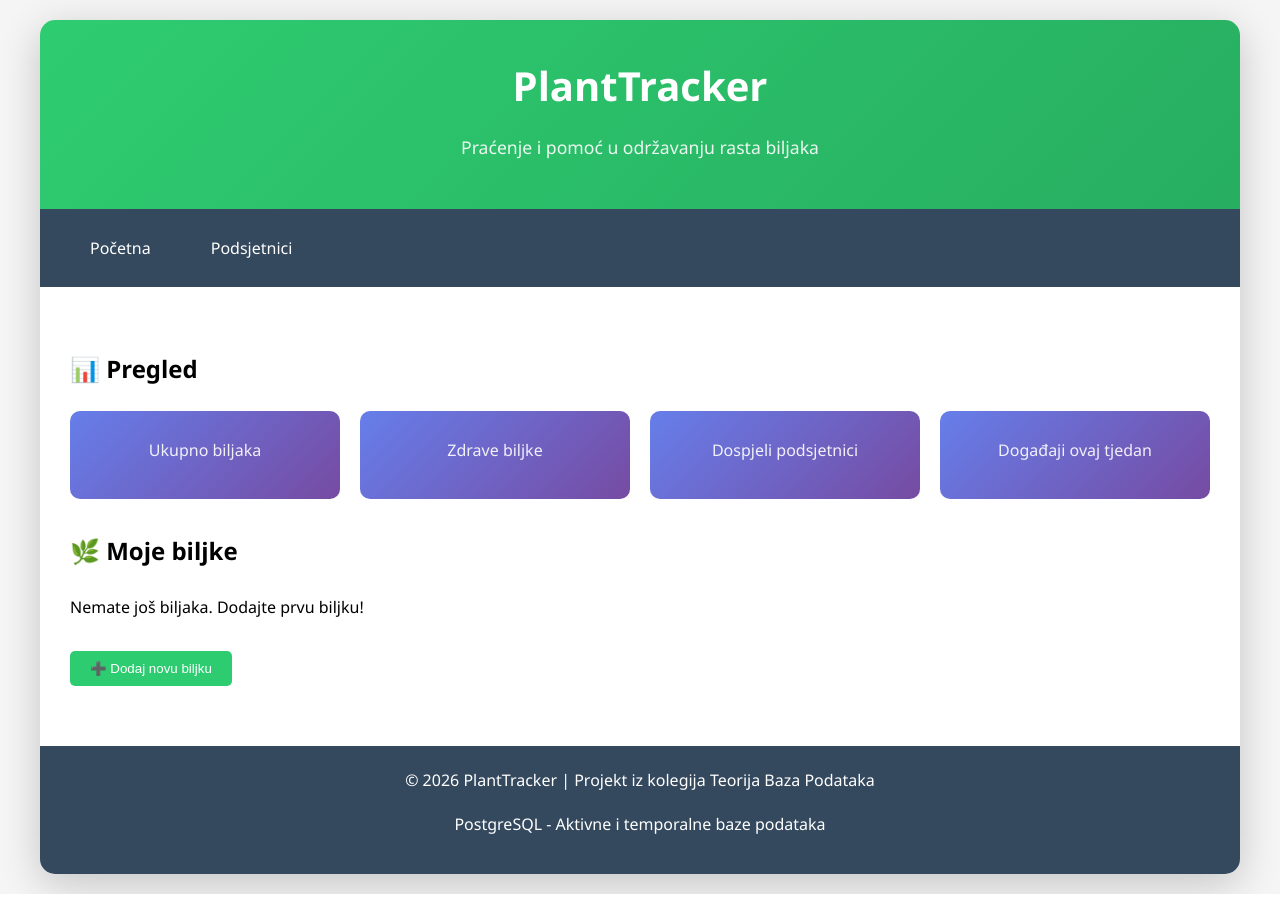
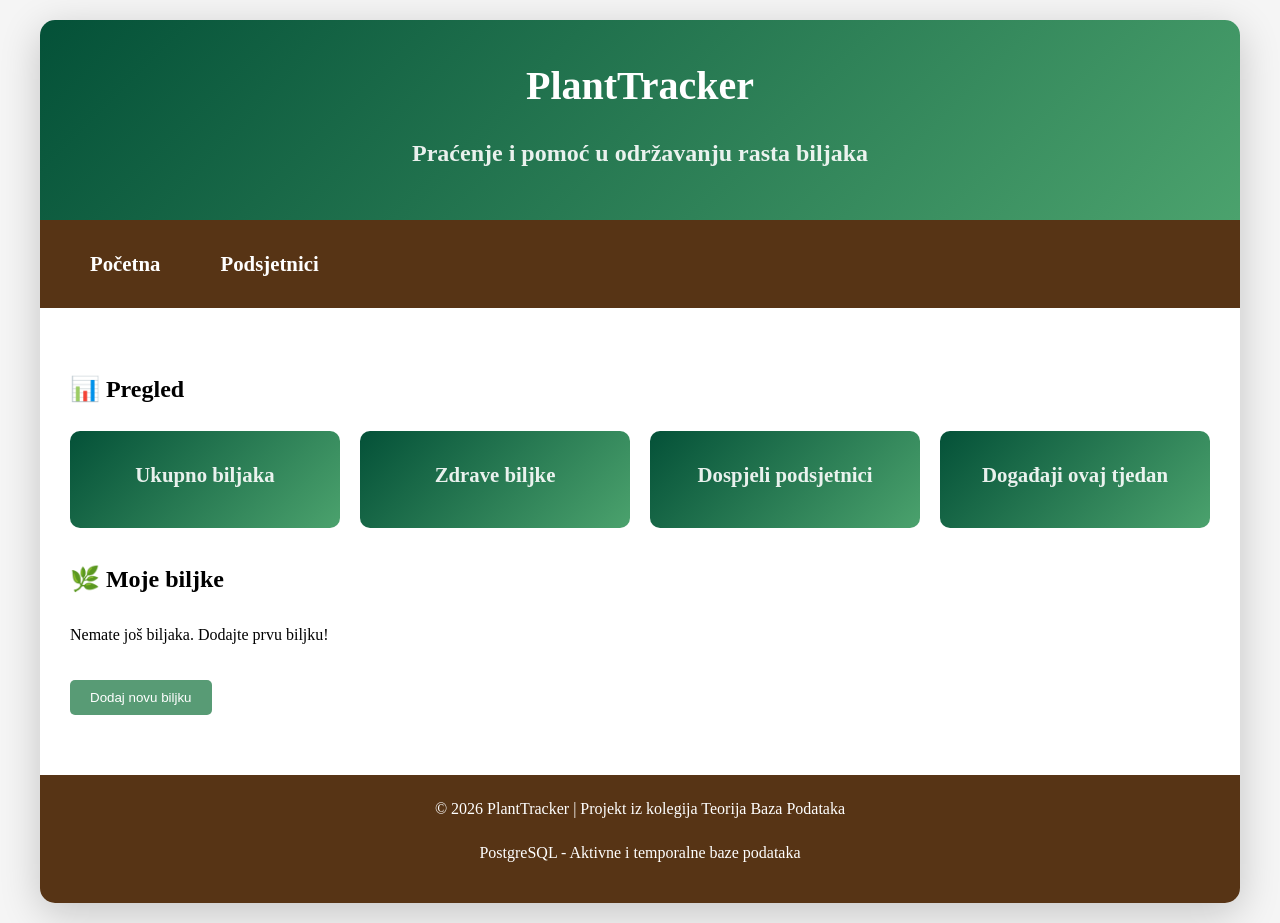
Before and after one commit to ssacaric20/planttracker-tbp, a Python web app: template application/templates/index.html in a window 1280 px wide. Before the commit the page ends 894 px from the top, so only its background shows below. Run offline with Jinja, Linux system fonts and the light colour scheme; the template is opened without the code that fills it, so the values that code supplies are empty.

Commit message:
Dorada dizajna aplikacije

```diff
--- a/application/templates/base.html
+++ b/application/templates/base.html
@@ -12,7 +12,7 @@
         }
 
         body {
-            font-family: 'Segoe UI', Tahoma, Geneva, Verdana, sans-serif;
+            font-family: "Times New Roman", Times, serif;
             background: #f5f5f5;
             min-height: 100vh;
             padding: 20px;
@@ -22,6 +22,11 @@
         p {
             line-height: 1.8;
             margin-bottom: 15px;
+        }
+
+        .data {
+            font-weight: bold;
+            font-size: 1.3em;
         }
 
         h2 {
@@ -44,7 +49,7 @@
         }
 
         header {
-            background: linear-gradient(135deg, #2ecc71 0%, #27ae60 100%);
+            background: linear-gradient(135deg, #045138 0%, #4ba26d 100%);
             color: white;
             padding: 30px;
             text-align: center;
@@ -57,11 +62,12 @@
 
         header p {
             opacity: 0.9;
-            font-size: 1.1em;
+            font-size: 1.5em;
+            font-weight: bold;
         }
 
         nav {
-            background: #34495e;
+            background: #573415;
             padding: 15px 30px;
             display: flex;
             gap: 20px;
@@ -73,10 +79,12 @@
             padding: 10px 20px;
             border-radius: 5px;
             transition: background 0.3s;
+            font-size: 1.3em;
+            font-weight: bold;
         }
 
         nav a:hover {
-            background: #2c3e50;
+            background: #775348;
         }
 
         .content {
@@ -91,7 +99,7 @@
         }
 
         .stat-card {
-            background: linear-gradient(135deg, #667eea 0%, #764ba2 100%);
+            background: linear-gradient(135deg, #045138 0%, #4ba26d 100%);
             color: white;
             padding: 20px;
             border-radius: 10px;
@@ -127,7 +135,7 @@
         }
 
         .plant-card h3 {
-            color: #2ecc71;
+            color: #56866a;
             margin-bottom: 10px;
         }
 
@@ -148,7 +156,7 @@
         .btn {
             display: inline-block;
             padding: 10px 20px;
-            background: #2ecc71;
+            background: #589b75;
             color: white;
             text-decoration: none;
             border-radius: 5px;
@@ -158,7 +166,7 @@
         }
 
         .btn:hover {
-            background: #27ae60;
+            background: #80c89f;
         }
 
         .btn-danger {
@@ -170,7 +178,7 @@
         }
 
         footer {
-            background: #34495e;
+            background: #573415;
             color: white;
             text-align: center;
             padding: 20px;
--- a/application/templates/index.html
+++ b/application/templates/index.html
@@ -8,19 +8,19 @@
 <div class="stats">
     <div class="stat-card">
         <h3>{{ stats.total_plants }}</h3>
-        <p>Ukupno biljaka</p>
+        <p class="data">Ukupno biljaka</p>
     </div>
     <div class="stat-card">
         <h3>{{ stats.healthy_plants }}</h3>
-        <p>Zdrave biljke</p>
+        <p class="data">Zdrave biljke</p>
     </div>
     <div class="stat-card">
         <h3>{{ stats.overdue_reminders }}</h3>
-        <p>Dospjeli podsjetnici</p>
+        <p class="data">Dospjeli podsjetnici</p>
     </div>
     <div class="stat-card">
         <h3>{{ stats.events_this_week }}</h3>
-        <p>Događaji ovaj tjedan</p>
+        <p class="data">Događaji ovaj tjedan</p>
     </div>
 </div>
 
@@ -58,7 +58,7 @@
 
 <div style="margin-top: 30px;">
     <button class="btn" onclick="alert('Funkcionalnost za dodavanje biljke će biti implementirana kroz API')">
-        ➕ Dodaj novu biljku
+        Dodaj novu biljku
     </button>
 </div>
 {% endblock %}
```
